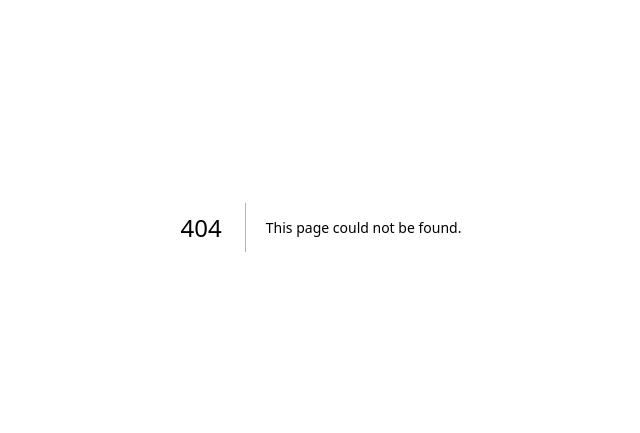
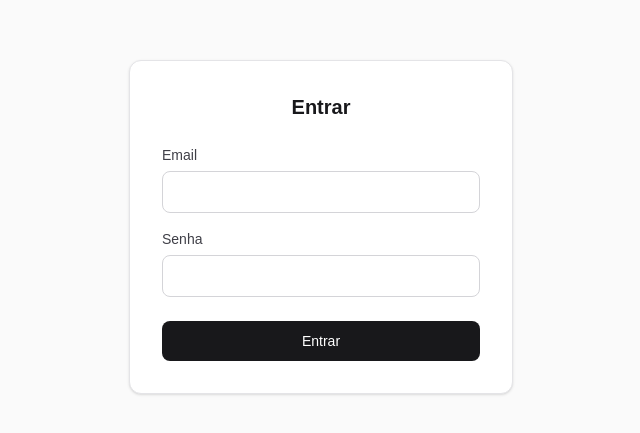
Before and after one commit to fe-goncalves/06lab, a Next.js app: page /login in a window 1280 px wide. Before the commit this address had no page. Shown: the part 173-606 px from the top of the page, without its empty margins (319-959 px from the left). Built offline with nearby package versions, Linux system fonts and the light colour scheme.

Commit message:
feat: auth flow with login page, callback handler and session test

```diff
--- /dev/null
+++ b/src/app/auth/callback/route.ts
@@ -0,0 +1,25 @@
+import { createClient } from "@/lib/supabase-server";
+import { NextResponse } from "next/server";
+
+export async function GET(request: Request) {
+  const requestUrl = new URL(request.url);
+  const code = requestUrl.searchParams.get("code");
+
+  if (!code) {
+    return NextResponse.redirect(new URL("/", request.url));
+  }
+
+  const supabase = await createClient();
+  const { error } = await supabase.auth.exchangeCodeForSession(code);
+
+  if (error) {
+    return NextResponse.redirect(
+      new URL(
+        `/login?error=${encodeURIComponent(error.message)}`,
+        request.url,
+      ),
+    );
+  }
+
+  return NextResponse.redirect(new URL("/", request.url));
+}
--- /dev/null
+++ b/src/app/login/page.tsx
@@ -0,0 +1,115 @@
+"use client";
+
+import { createClient } from "@/lib/supabase";
+import { useRouter, useSearchParams } from "next/navigation";
+import { FormEvent, Suspense, useState } from "react";
+
+function LoginForm() {
+  const router = useRouter();
+  const searchParams = useSearchParams();
+  const [email, setEmail] = useState("");
+  const [password, setPassword] = useState("");
+  const [error, setError] = useState<string | null>(
+    () => searchParams.get("error"),
+  );
+  const [loading, setLoading] = useState(false);
+
+  async function handleSubmit(e: FormEvent<HTMLFormElement>) {
+    e.preventDefault();
+    setError(null);
+    setLoading(true);
+
+    const supabase = createClient();
+    const { error: signInError } = await supabase.auth.signInWithPassword({
+      email,
+      password,
+    });
+
+    setLoading(false);
+
+    if (signInError) {
+      setError(signInError.message);
+      return;
+    }
+
+    router.push("/");
+    router.refresh();
+  }
+
+  return (
+    <div className="flex min-h-full flex-1 flex-col items-center justify-center bg-zinc-50 px-4 py-12 dark:bg-zinc-950">
+      <div className="w-full max-w-sm rounded-xl border border-zinc-200 bg-white p-8 shadow-sm dark:border-zinc-800 dark:bg-zinc-900">
+        <h1 className="mb-6 text-center text-xl font-semibold text-zinc-900 dark:text-zinc-50">
+          Entrar
+        </h1>
+        <form onSubmit={handleSubmit} className="flex flex-col gap-4">
+          <div className="flex flex-col gap-1.5">
+            <label
+              htmlFor="email"
+              className="text-sm font-medium text-zinc-700 dark:text-zinc-300"
+            >
+              Email
+            </label>
+            <input
+              id="email"
+              name="email"
+              type="email"
+              autoComplete="email"
+              required
+              value={email}
+              onChange={(e) => setEmail(e.target.value)}
+              className="rounded-lg border border-zinc-300 bg-white px-3 py-2 text-zinc-900 outline-none ring-zinc-400 focus:border-zinc-400 focus:ring-2 dark:border-zinc-600 dark:bg-zinc-950 dark:text-zinc-50"
+            />
+          </div>
+          <div className="flex flex-col gap-1.5">
+            <label
+              htmlFor="password"
+              className="text-sm font-medium text-zinc-700 dark:text-zinc-300"
+            >
+              Senha
+            </label>
+            <input
+              id="password"
+              name="password"
+              type="password"
+              autoComplete="current-password"
+              required
+              value={password}
+              onChange={(e) => setPassword(e.target.value)}
+              className="rounded-lg border border-zinc-300 bg-white px-3 py-2 text-zinc-900 outline-none ring-zinc-400 focus:border-zinc-400 focus:ring-2 dark:border-zinc-600 dark:bg-zinc-950 dark:text-zinc-50"
+            />
+          </div>
+          <button
+            type="submit"
+            disabled={loading}
+            className="mt-2 rounded-lg bg-zinc-900 px-4 py-2.5 text-sm font-medium text-white transition-colors hover:bg-zinc-800 disabled:cursor-not-allowed disabled:opacity-60 dark:bg-zinc-100 dark:text-zinc-900 dark:hover:bg-zinc-200"
+          >
+            {loading ? "Entrando…" : "Entrar"}
+          </button>
+        </form>
+        {error ? (
+          <p
+            className="mt-4 text-center text-sm text-red-600 dark:text-red-400"
+            role="alert"
+          >
+            {error}
+          </p>
+        ) : null}
+      </div>
+    </div>
+  );
+}
+
+export default function LoginPage() {
+  return (
+    <Suspense
+      fallback={
+        <div className="flex min-h-full flex-1 items-center justify-center bg-zinc-50 px-4 dark:bg-zinc-950">
+          <p className="text-sm text-zinc-600 dark:text-zinc-400">Carregando…</p>
+        </div>
+      }
+    >
+      <LoginForm />
+    </Suspense>
+  );
+}
--- a/src/app/page.tsx
+++ b/src/app/page.tsx
@@ -1,46 +1,88 @@
 import { createClient } from "@/lib/supabase-server";
-
-function formatCell(value: unknown): string {
-  if (value === null || value === undefined) return String(value);
-  if (typeof value === "object") return JSON.stringify(value);
-  return String(value);
-}
 
 export default async function Home() {
   const supabase = await createClient();
-  const { data, error } = await supabase.from("sports").select("*");
+  const {
+    data: { user },
+    error: authError,
+  } = await supabase.auth.getUser();
 
-  if (error) {
+  if (authError) {
     return (
       <main className="p-8">
         <p className="text-red-600" role="alert">
-          {error.message}
+          {authError.message}
         </p>
       </main>
     );
   }
 
-  const rows = data ?? [];
+  if (!user) {
+    return (
+      <main className="p-8">
+        <p>Não autenticado</p>
+      </main>
+    );
+  }
+
+  const { data: profile, error: profileError } = await supabase
+    .from("user_profiles")
+    .select("role, full_name, organization_id")
+    .eq("auth_user_id", user.id)
+    .maybeSingle();
+
+  if (profileError) {
+    return (
+      <main className="p-8">
+        <p className="text-red-600" role="alert">
+          {profileError.message}
+        </p>
+      </main>
+    );
+  }
+
+  let organizationName: string | null = null;
+  if (profile?.organization_id) {
+    const { data: org, error: orgError } = await supabase
+      .from("organizations")
+      .select("name")
+      .eq("id", profile.organization_id)
+      .maybeSingle();
+
+    if (orgError) {
+      return (
+        <main className="p-8">
+          <p className="text-red-600" role="alert">
+            {orgError.message}
+          </p>
+        </main>
+      );
+    }
+
+    organizationName = org?.name ?? null;
+  }
 
   return (
     <main className="p-8">
-      <h1 className="mb-4 text-2xl font-semibold">Sports</h1>
-      {rows.length === 0 ? (
-        <p>No rows.</p>
-      ) : (
-        <ul className="list-disc space-y-2 pl-6">
-          {rows.map((row, i) => (
-            <li key={String((row as Record<string, unknown>).id ?? i)}>
-              {Object.entries(row as Record<string, unknown>).map(([key, value]) => (
-                <span key={key} className="mr-3 inline-block">
-                  <span className="font-medium">{key}:</span>{" "}
-                  {formatCell(value)}
-                </span>
-              ))}
-            </li>
-          ))}
-        </ul>
-      )}
+      <h1 className="mb-4 text-2xl font-semibold">Teste de sessão</h1>
+      <dl className="max-w-md space-y-2">
+        <div>
+          <dt className="font-medium text-zinc-600">Email</dt>
+          <dd>{user.email ?? "—"}</dd>
+        </div>
+        <div>
+          <dt className="font-medium text-zinc-600">Role</dt>
+          <dd>{profile?.role ?? "—"}</dd>
+        </div>
+        <div>
+          <dt className="font-medium text-zinc-600">Nome completo</dt>
+          <dd>{profile?.full_name ?? "—"}</dd>
+        </div>
+        <div>
+          <dt className="font-medium text-zinc-600">Organização</dt>
+          <dd>{organizationName ?? "—"}</dd>
+        </div>
+      </dl>
     </main>
   );
 }
```
